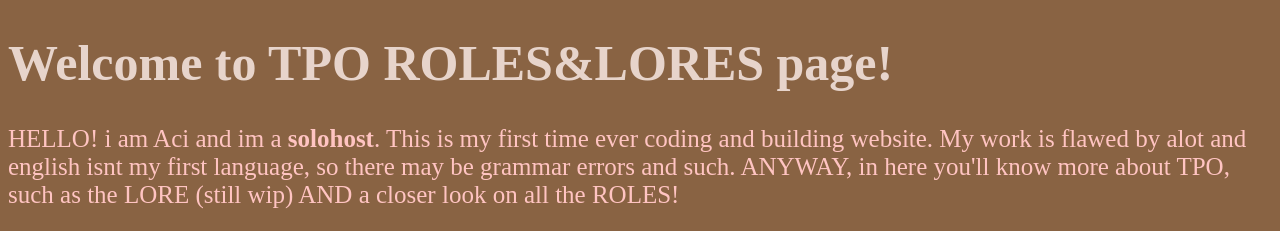
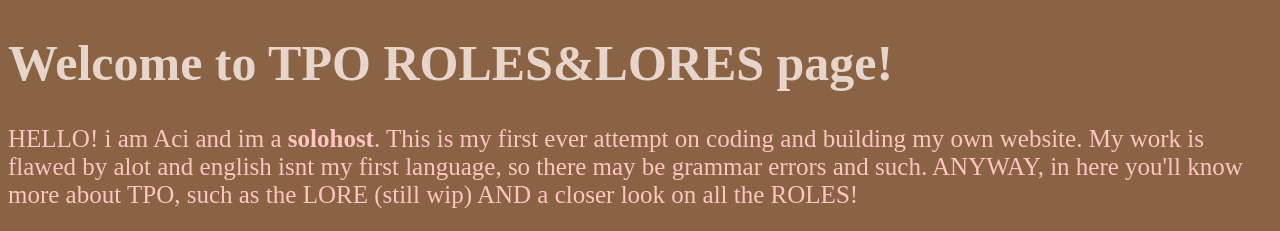
Before and after one commit to ilikechocopie3/TPO2, a plain HTML site: page index.html in a window 1280 px wide. Shown: the top 231 px of the page. Drawn offline with Linux system fonts and the light colour scheme.

Commit message:
Fix HTML formatting and improve content clarity

```diff
--- a/index.html
+++ b/index.html
@@ -3,7 +3,7 @@
     <title> HELLO WORLD </title>
     <body style="background-color: hsl(27, 34%, 40%);">
         <h1 style="color: rgb(231, 212, 203); font-size: 50px;"> Welcome to TPO ROLES&LORES page!</h1>
-        <p style="font-size: 25px; color: hsl(2, 100%, 88%);"> HELLO! i am Aci and im a <b>solohost</b>. This is my first time ever coding and building website. My work is flawed by alot and english isnt my first language, so there may be grammar errors and such. ANYWAY, in here you'll know more about TPO, such as the LORE (still wip) AND a closer look on all the ROLES!
+        <p style="font-size: 25px; color: hsl(2, 100%, 88%);"> HELLO! i am Aci and im a <b>solohost</b>. This is my first ever attempt on coding and building my own website. My work is flawed by alot and english isnt my first language, so there may be grammar errors and such. ANYWAY, in here you'll know more about TPO, such as the LORE (still wip) AND a closer look on all the ROLES!
         <p style="font-size: 20px;">me rn:</p>
 
        <img src="https://media.giphy.com/media/v1.Y2lkPTc5MGI3NjExNTNyYjhybTVleWcxZHg0NThqbnI0ZXQ4djgzaDMxdWViNjA1eng1ZiZlcD12MV9naWZzX3NlYXJjaCZjdD1n/In0Lpu4FVivjISX9HT/giphy.gif">
```
